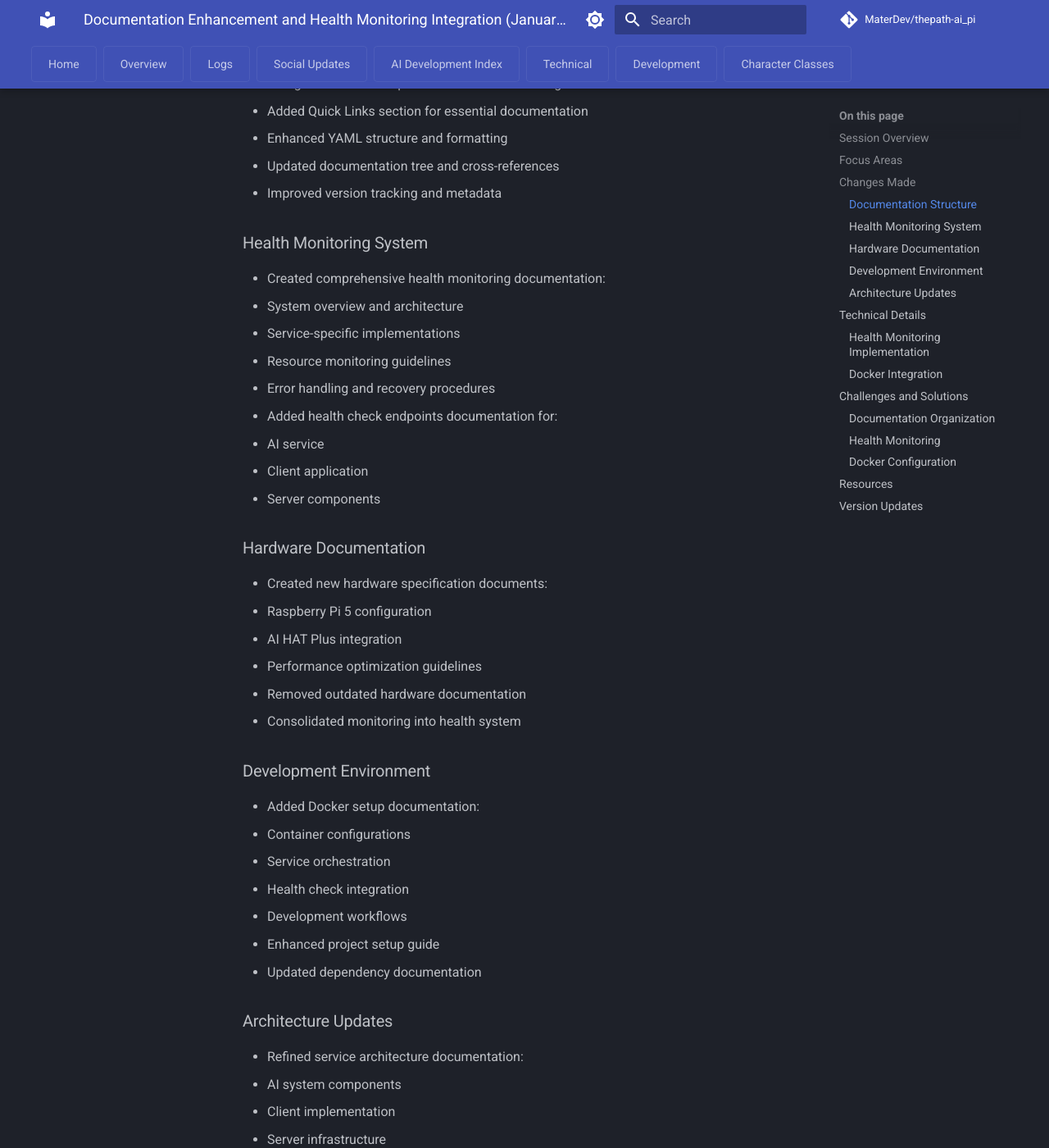
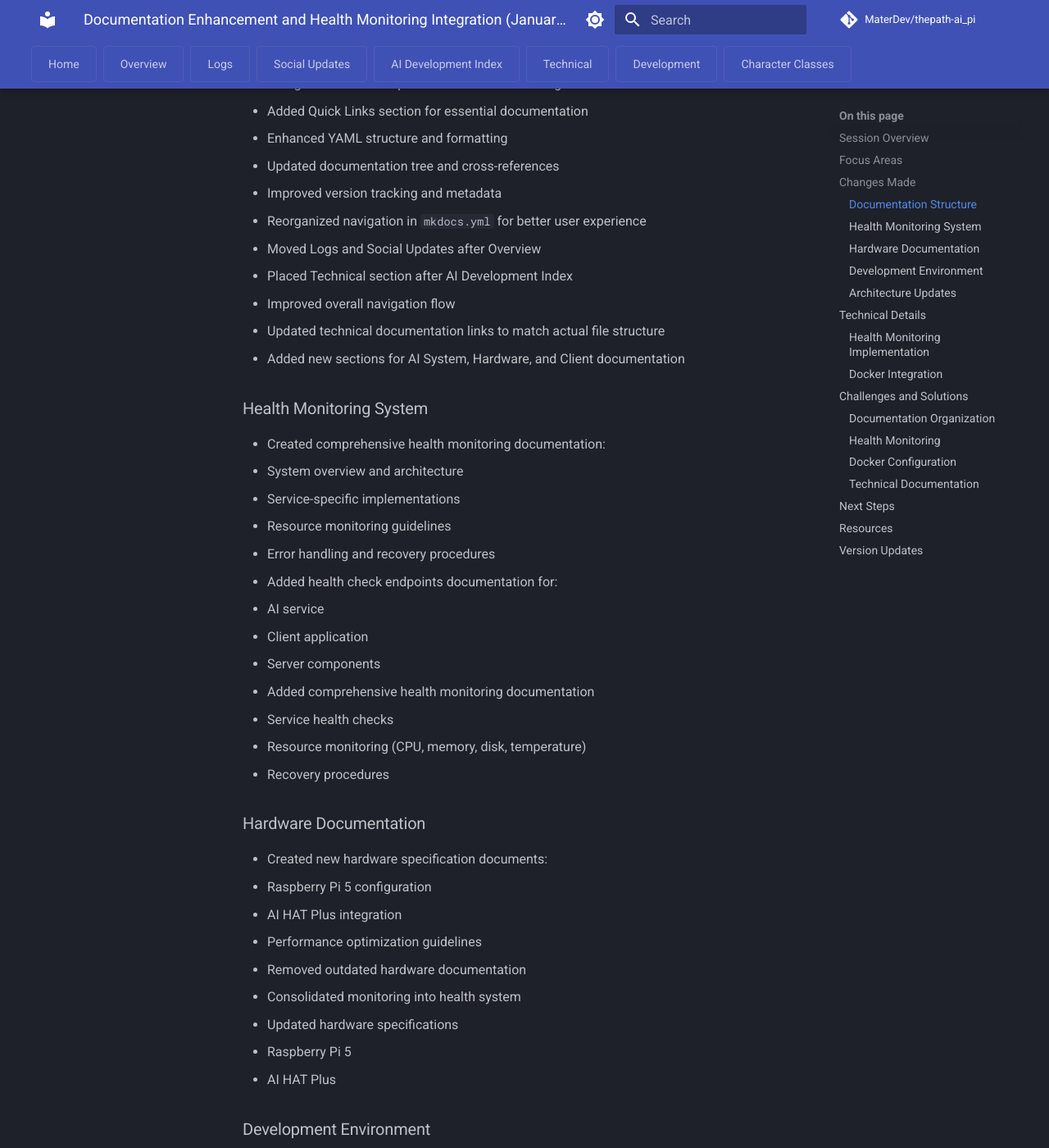
Before and after one commit to MaterDev/thepath-ai_pi, an MkDocs documentation site: the page built from docs/meta/logs/2025-01-19.md, in a window 1280 px wide and 1400 px high, scrolled down 762 px. Shown: the whole window at 82% size. Built offline with MkDocs 1.6.1 and Material for MkDocs 9.7.7, drawn with Linux system fonts in a browser that asks for light colours; comment, search, counter and statistics services are not loaded; some of the changed text lies outside the part shown.

Commit message:
docs: update January 19 development log
- Add documentation structure improvements
- Document navigation reorganization
- Update technical documentation changes
- Add next steps and challenges

```diff
--- a/docs/meta/logs/2025-01-19.md
+++ b/docs/meta/logs/2025-01-19.md
@@ -26,6 +26,12 @@
 * Enhanced YAML structure and formatting
 * Updated documentation tree and cross-references
 * Improved version tracking and metadata
+* Reorganized navigation in `mkdocs.yml` for better user experience
+  - Moved Logs and Social Updates after Overview
+  - Placed Technical section after AI Development Index
+  - Improved overall navigation flow
+* Updated technical documentation links to match actual file structure
+* Added new sections for AI System, Hardware, and Client documentation
 
 ### Health Monitoring System
 
@@ -38,6 +44,10 @@
   - AI service
   - Client application
   - Server components
+* Added comprehensive health monitoring documentation
+  - Service health checks
+  - Resource monitoring (CPU, memory, disk, temperature)
+  - Recovery procedures
 
 ### Hardware Documentation
 
@@ -47,6 +57,9 @@
   - Performance optimization guidelines
 * Removed outdated hardware documentation
 * Consolidated monitoring into health system
+* Updated hardware specifications
+  - Raspberry Pi 5
+  - AI HAT Plus
 
 ### Development Environment
 
@@ -57,6 +70,9 @@
   - Development workflows
 * Enhanced project setup guide
 * Updated dependency documentation
+* Added Docker setup documentation
+* Documented container configurations
+* Integrated health check system with Docker
 
 ### Architecture Updates
 
@@ -66,6 +82,14 @@
   - Server infrastructure
 * Improved data schema specifications
 * Enhanced system architecture overview
+* Enhanced AI system documentation
+  - Behavior model
+  - Difficulty system
+  - Training pipeline
+* Improved data schema documentation
+  - Game state
+  - AI models
+  - Replay system
 
 ## Technical Details
 
@@ -120,6 +144,20 @@
 * **Challenge**: Balancing development ease with production requirements
 * **Solution**: Created separate development and production configurations
 
+### Technical Documentation
+
+* **Challenge**: Broken technical documentation links
+  - **Solution**: Updated file structure to match actual implementation and fixed navigation paths
+
+* **Challenge**: Disorganized navigation structure
+  - **Solution**: Reordered sections for better user flow and logical grouping
+
+## Next Steps
+1. Enhance API documentation
+2. Refine Docker configurations
+3. Add more detailed hardware setup guides
+4. Expand health monitoring documentation with examples
+
 ## Resources
 
 * [Health Monitoring Overview](/technical/health/index.md)
```
